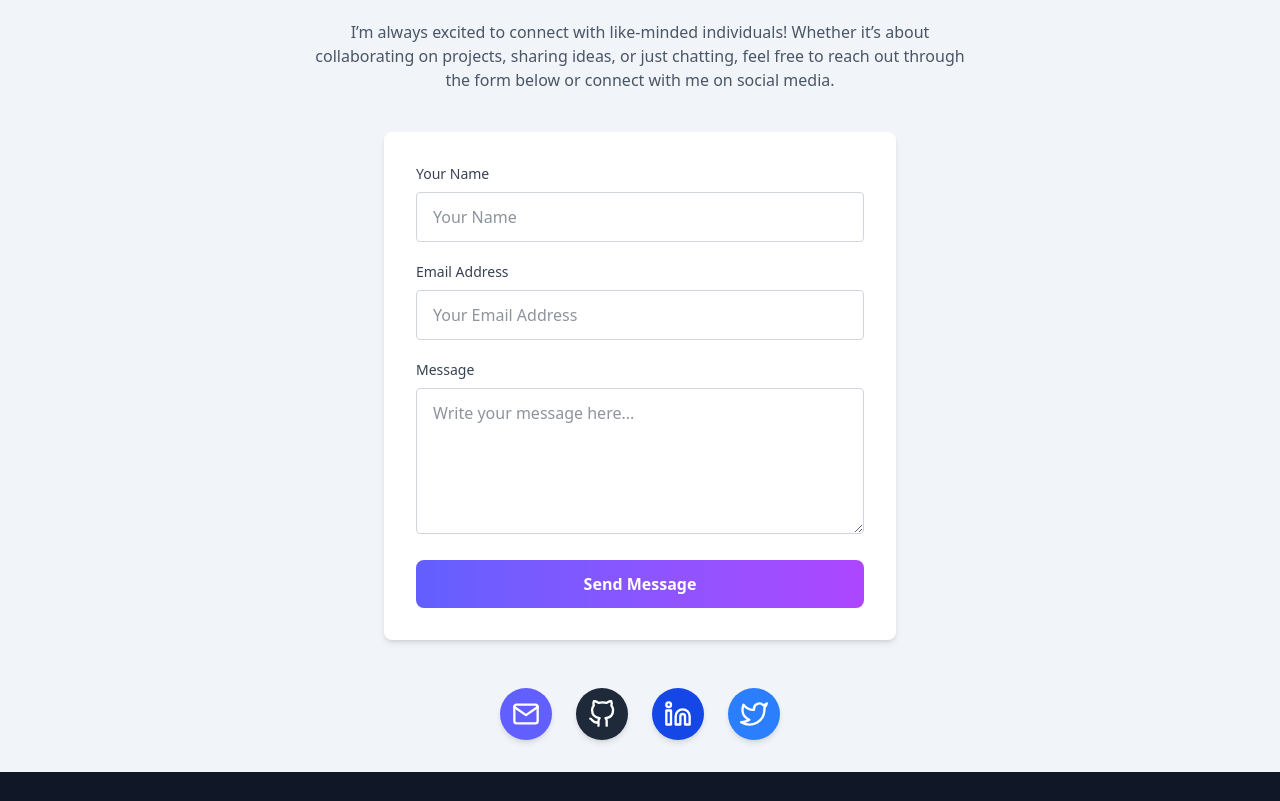
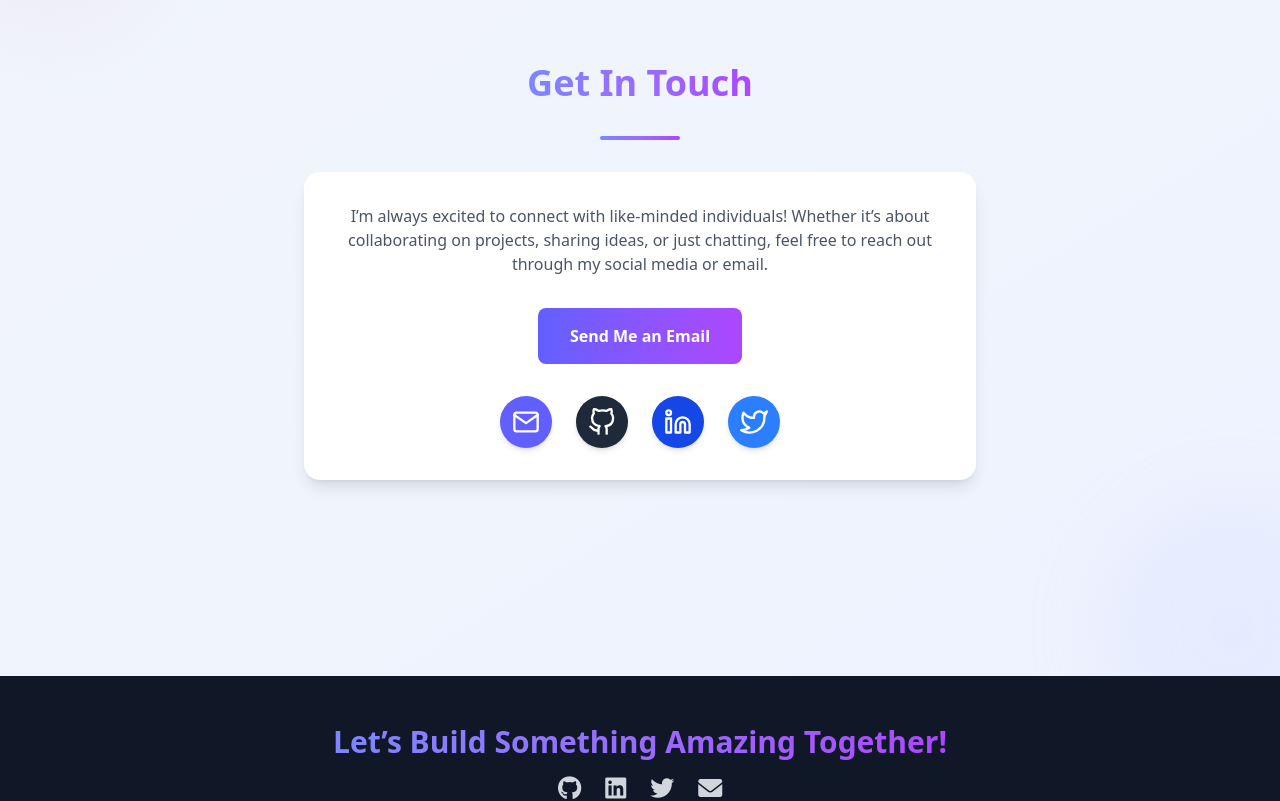
Before and after one commit to Oracle00999/My-Portfolio-Website, a React (Vite) app in the folder portfolio 2.0/: page / in a window 1280 px wide. Shown: the part 2580-3381 px from the top of the page. Built offline with nearby package versions, Linux system fonts and the light colour scheme.

Commit message:
Updated Contact.jsx

```diff
--- a/portfolio 2.0/src/Components/Contact.jsx
+++ b/portfolio 2.0/src/Components/Contact.jsx
@@ -4,11 +4,16 @@ import { FiMail, FiGithub, FiLinkedin, FiTwitter } from "react-icons/fi";
 
 const Contact = () => {
   return (
-    <>
     <div
       id="contact"
-        className="min-h-screen flex flex-col items-center justify-center bg-slate-100 text-gray-800 px-10 pt-20"
+      className="min-h-screen flex flex-col items-center justify-center bg-gradient-to-br from-slate-100 to-indigo-50 text-gray-800 px-10 relative overflow-hidden"
     >
+      {/* Decorative Background Shapes */}
+      <div className="absolute inset-0 overflow-hidden">
+        <div className="absolute -top-20 -left-20 w-64 h-64 bg-purple-200 rounded-full opacity-20 blur-2xl"></div>
+        <div className="absolute -bottom-20 -right-20 w-64 h-64 bg-indigo-200 rounded-full opacity-20 blur-2xl"></div>
+      </div>
+
       {/* Animated Heading */}
       <motion.h2
         className="text-4xl font-bold mb-6 bg-gradient-to-r from-indigo-400 to-purple-500 text-transparent bg-clip-text animate-bounce"
@@ -18,68 +23,41 @@ const Contact = () => {
       >
         Get In Touch
       </motion.h2>
-        <motion.p
-          className="text-center max-w-2xl mb-10 text-gray-600"
+
+      {/* Section Divider */}
+      <div className="w-20 h-1 bg-gradient-to-r from-indigo-400 to-purple-500 mb-8 rounded-full"></div>
+
+      {/* Contact Card */}
+      <motion.div
+        className="bg-white p-8 rounded-2xl shadow-lg max-w-2xl w-full text-center relative z-10"
         initial={{ opacity: 0, y: 20 }}
         animate={{ opacity: 1, y: 0 }}
         transition={{ duration: 0.8, delay: 0.2 }}
       >
+        <motion.p
+          className="mb-8 text-gray-600"
+          initial={{ opacity: 0, y: 20 }}
+          animate={{ opacity: 1, y: 0 }}
+          transition={{ duration: 0.8, delay: 0.4 }}
+        >
           I’m always excited to connect with like-minded individuals! Whether
           it’s about collaborating on projects, sharing ideas, or just chatting,
-          feel free to reach out through the form below or connect with me on
-          social media.
+          feel free to reach out through my social media or email.
         </motion.p>
 
-        {/* Animated Contact Form */}
-        <motion.form
-          className="w-full max-w-lg bg-white rounded-lg shadow-md p-8"
-          initial={{ opacity: 0, scale: 0.9 }}
-          animate={{ opacity: 1, scale: 1 }}
-          transition={{ duration: 0.6, delay: 0.4 }}
-        >
-          <motion.div className="mb-5" whileFocus={{ scale: 1.05 }}>
-            <label className="block text-sm font-medium text-gray-700 mb-2">
-              Your Name
-            </label>
-            <input
-              type="text"
-              placeholder="Your Name"
-              className="w-full px-4 py-3 border border-gray-300 rounded focus:outline-none focus:ring-2 focus:ring-indigo-500"
-            />
-          </motion.div>
-          <motion.div className="mb-5" whileFocus={{ scale: 1.05 }}>
-            <label className="block text-sm font-medium text-gray-700 mb-2">
-              Email Address
-            </label>
-            <input
-              type="email"
-              placeholder="Your Email Address"
-              className="w-full px-4 py-3 border border-gray-300 rounded focus:outline-none focus:ring-2 focus:ring-indigo-500"
-            />
-          </motion.div>
-          <motion.div className="mb-5" whileFocus={{ scale: 1.05 }}>
-            <label className="block text-sm font-medium text-gray-700 mb-2">
-              Message
-            </label>
-            <textarea
-              placeholder="Write your message here..."
-              rows="5"
-              className="w-full px-4 py-3 border border-gray-300 rounded focus:outline-none focus:ring-2 focus:ring-indigo-500"
-            ></textarea>
-          </motion.div>
-          <motion.button
-            type="submit"
-            className="w-full py-3 bg-gradient-to-r from-indigo-500 to-purple-500 text-white font-semibold rounded-lg hover:bg-indigo-600 transition duration-200"
+        {/* Call-to-Action Button */}
+        <motion.a
+          href="mailto:nwazotachibuike@gmail.com"
+          className="px-8 py-4 bg-gradient-to-r from-indigo-500 to-purple-500 text-white font-semibold rounded-lg hover:bg-indigo-600 transition duration-200 inline-block"
           whileHover={{ scale: 1.05 }}
           whileTap={{ scale: 0.95 }}
         >
-            Send Message
-          </motion.button>
-        </motion.form>
+          Send Me an Email
+        </motion.a>
 
         {/* Social Media Links with Animation */}
         <motion.div
-          className="mt-12 mb-8 flex space-x-6"
+          className="mt-8 flex justify-center space-x-6"
           initial={{ opacity: 0, y: 20 }}
           animate={{ opacity: 1, y: 0 }}
           transition={{ duration: 0.8, delay: 0.6 }}
@@ -120,8 +98,8 @@ const Contact = () => {
             </motion.a>
           ))}
         </motion.div>
+      </motion.div>
     </div>
-    </>
   );
 };
 
```
Lines whose indentation alone changed are shown as unchanged.
